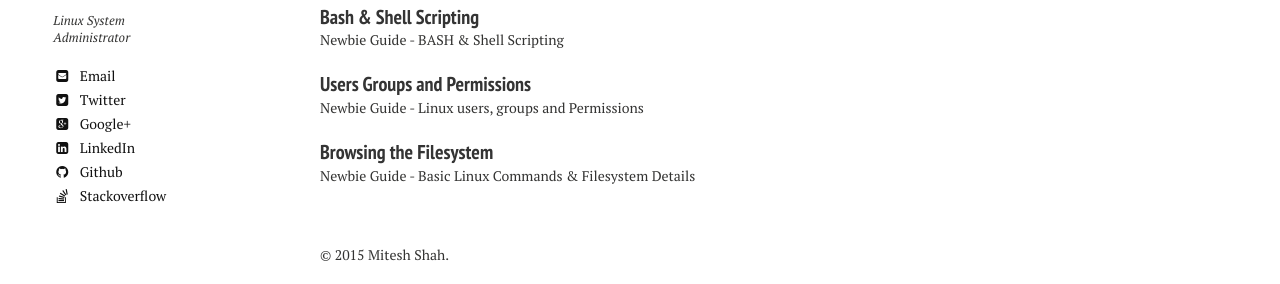
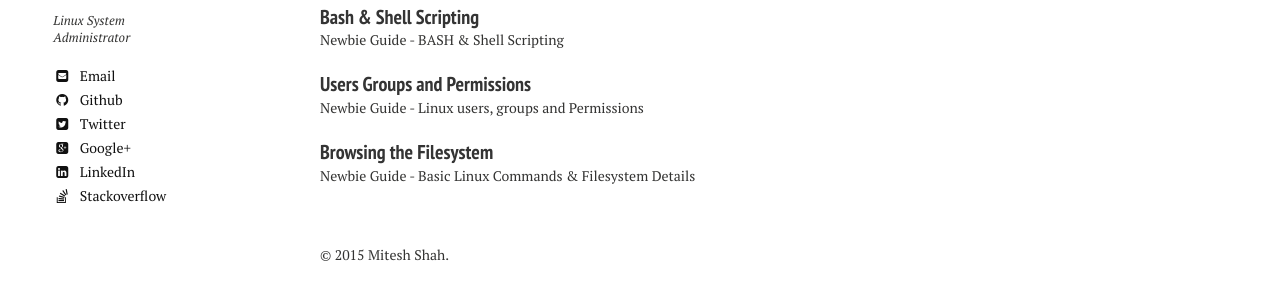
Before and after one commit to MiteshShah/miteshshah.github.io, a Jekyll site: the page built from index.md, in a window 1280 px wide. Shown: the part 711-995 px from the top of the page. Built offline with Jekyll 4.4.1, drawn with Linux system fonts in a browser that asks for light colours; nearby versions of some CDN libraries.

Commit message:
Move up Github

```diff
--- a/_includes/_author-bio.html
+++ b/_includes/_author-bio.html
@@ -13,6 +13,7 @@
   <h3 itemprop="name">{{ author.name }}</h3>
   <p>{{ author.bio }}</p>
   {% if author.email %}<a href="mailto:{{ author.email }}" class="author-social" target="_blank"><i class="fa fa-fw fa-envelope-square"></i> Email</a>{% endif %}
+  {% if author.github %}<a href="http://github.com/{{ author.github }}" class="author-social" target="_blank"><i class="fa fa-fw fa-github"></i> Github</a>{% endif %}
   {% if author.twitter %}<a href="http://twitter.com/{{ author.twitter }}" class="author-social" target="_blank"><i class="fa fa-fw fa-twitter-square"></i> Twitter</a>{% endif %}
   {% if author.facebook %}<a href="http://facebook.com/{{ author.facebook }}" class="author-social" target="_blank"><i class="fa fa-fw fa-facebook-square"></i> Facebook</a>{% endif %}
   {% if author.google.plus %}<a href="http://plus.google.com/+{{ author.google.plus }}" class="author-social" target="_blank"><i class="fa fa-fw fa-google-plus-square"></i> Google+</a>{% endif %}
@@ -20,7 +21,6 @@
   {% if author.xing %}<a href="http://www.xing.com/profile/{{ author.xing }}" class="author-social" target="_blank"><i class="fa fa-fw fa-xing-square"></i> XING</a>{% endif %}
   {% if author.instagram %}<a href="http://instagram.com/{{ author.instagram }}" class="author-social" target="_blank"><i class="fa fa-fw fa-instagram"></i> Instagram</a>{% endif %}
   {% if author.tumblr %}<a href="http://{{ author.tumblr }}.tumblr.com" class="author-social" target="_blank"><i class="fa fa-fw fa-tumblr-square"></i> Tumblr</a>{% endif %}
-  {% if author.github %}<a href="http://github.com/{{ author.github }}" class="author-social" target="_blank"><i class="fa fa-fw fa-github"></i> Github</a>{% endif %}
   {% if author.stackoverflow %}<a href="http://stackoverflow.com/users/{{ author.stackoverflow }}" class="author-social" target="_blank"><i class="fa fa-fw fa-stack-overflow"></i> Stackoverflow</a>{% endif %}
   {% if author.lastfm %}<a href="http://lastfm.com/user/{{ author.lastfm }}" class="author-social" target="_blank"><i class="fa fa-fw fa-music"></i> Last.fm</a>{% endif %}
   {% if author.dribbble %}<a href="http://dribbble.com/{{ author.dribbble }}" class="author-social" target="_blank"><i class="fa fa-fw fa-dribbble"></i> Dribbble</a>{% endif %}
```
